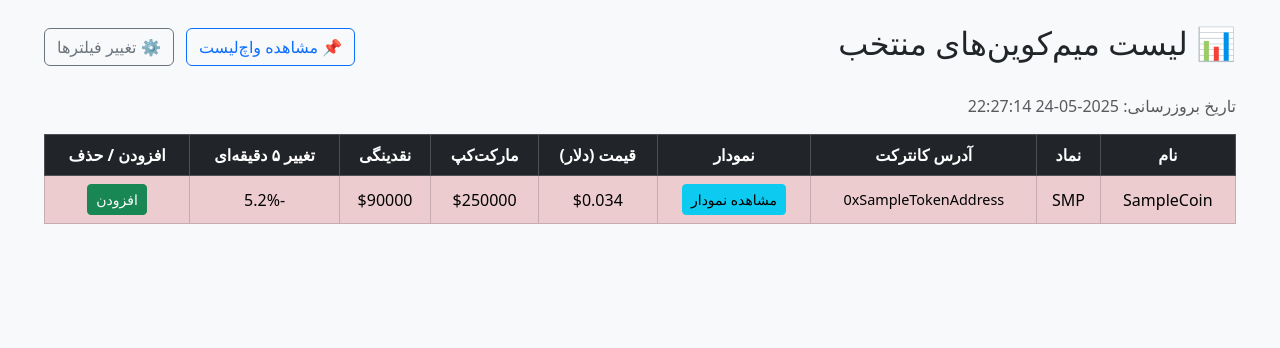
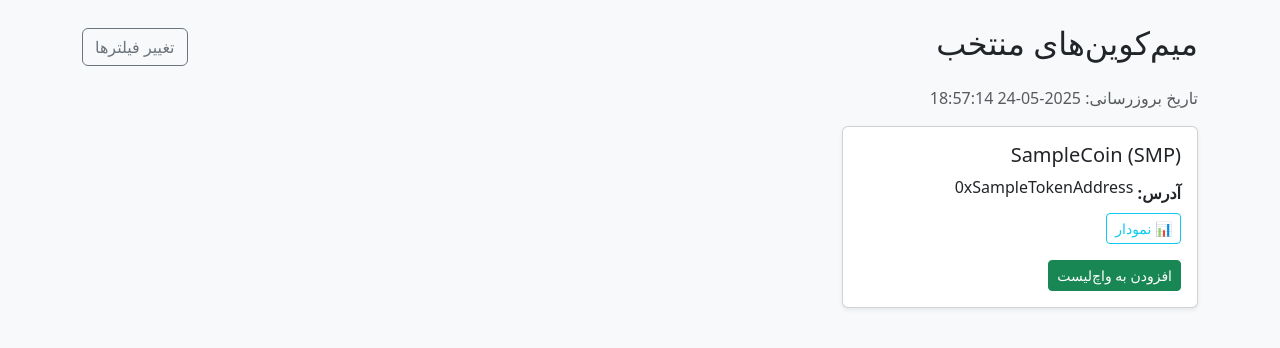
Before and after one commit to tmg1981/mim, a Flask app: page / in a window 1280 px wide. Shown: the top 348 px of the page. Run offline with Flask 3, Linux system fonts and the light colour scheme.

Commit message:
14030303-1048

```diff
--- a/app.py
+++ b/app.py
@@ -1,15 +1,14 @@
+from flask import Flask, render_template, request, redirect, url_for
+import json
 import os
-import json
-from flask import Flask, render_template, request, redirect, url_for
-from datetime import datetime, timedelta
-import pytz
+import datetime
 import telegram
 
 app = Flask(__name__)
 
-# مقادیر از متغیر محیطی گرفته می‌شوند
-TELEGRAM_TOKEN = os.environ.get("TELEGRAM_TOKEN")
-TELEGRAM_CHAT_ID = os.environ.get("TELEGRAM_CHAT_ID")
+TELEGRAM_TOKEN = os.environ.get('TELEGRAM_TOKEN', '')
+CHAT_ID = os.environ.get('CHAT_ID', '')
+
 bot = telegram.Bot(token=TELEGRAM_TOKEN)
 
 TOKENS_FILE = 'tokens.json'
@@ -17,124 +16,94 @@ WATCHLIST_FILE = 'watchlist.json'
 FILTERS_FILE = 'filters.json'
 
 
-def load_tokens():
-    if os.path.exists(TOKENS_FILE):
-        with open(TOKENS_FILE, 'r') as f:
-            return json.load(f)
-    return []
+def load_json(file_path):
+    if not os.path.exists(file_path):
+        return [] if file_path.endswith('.json') else {}
+    with open(file_path, 'r') as f:
+        return json.load(f)
 
-
-def load_watchlist():
-    if os.path.exists(WATCHLIST_FILE):
-        with open(WATCHLIST_FILE, 'r') as f:
-            return json.load(f)
-    return []
-
-
-def save_watchlist(watchlist):
-    with open(WATCHLIST_FILE, 'w') as f:
-        json.dump(watchlist, f, indent=4)
+def save_json(file_path, data):
+    with open(file_path, 'w') as f:
+        json.dump(data, f, indent=2)
 
 
 def try_parse_number(value):
     try:
         return float(value)
-    except:
-        return None
+    except (ValueError, TypeError):
+        return 0.0
 
 
-def get_current_time_tehran():
-    tehran = pytz.timezone('Asia/Tehran')
-    now = datetime.now(tehran)
-    return now.strftime("%Y-%m-%d %H:%M:%S")
+def send_telegram_message(message):
+    if TELEGRAM_TOKEN and CHAT_ID:
+        try:
+            bot.send_message(chat_id=CHAT_ID, text=message, parse_mode=telegram.constants.ParseMode.HTML)
+        except Exception as e:
+            print(f"Telegram Error: {e}")
 
 
 def send_watchlist_to_telegram(watchlist):
-    if not TELEGRAM_TOKEN or not TELEGRAM_CHAT_ID:
-        return
-
-    if not watchlist:
-        message = "📋 واچ‌لیست امروز خالی است."
-    else:
-        message = "📋 واچ‌لیست امروز:\n"
-        for token in watchlist:
-            name = token.get('token_name', '')
-            symbol = token.get('token_symbol', '')
-            price = token.get('price_usd', 0)
-            buy_price = token.get('buy_price', price)
-            percent_change = ((price - buy_price) / buy_price) * 100 if buy_price else 0
-
-            emoji = "🟢" if percent_change > 0 else "🔴" if percent_change < 0 else "⚪️"
-            message += f"{emoji} {name} ({symbol}): {price:.4f} USD ({percent_change:+.2f}%)\n"
-
-    bot.send_message(chat_id=TELEGRAM_CHAT_ID, text=message, parse_mode=telegram.constants.ParseMode.HTML)
-
-    # پین کردن پیام
-    updates = bot.get_updates()
-    if updates:
-        last_message = updates[-1].message
+    message = "📋 واچ‌لیست امروز:\n"
+    for i, token in enumerate(watchlist, 1):
+        message += f"{i}. {token['token_name']} ({token['token_symbol']})\n"
+    if TELEGRAM_TOKEN and CHAT_ID:
         try:
-            bot.pin_chat_message(chat_id=TELEGRAM_CHAT_ID, message_id=last_message.message_id, disable_notification=True)
-        except:
-            pass
+            for msg in bot.get_chat(CHAT_ID).get_pinned_messages():
+                bot.unpin_chat_message(CHAT_ID, msg.message_id)
+            sent = bot.send_message(chat_id=CHAT_ID, text=message)
+            bot.pin_chat_message(chat_id=CHAT_ID, message_id=sent.message_id)
+        except Exception as e:
+            print(f"Pin Telegram Error: {e}")
 
 
 @app.route('/')
 def index():
-    tokens = load_tokens()
-    watchlist = load_watchlist()
-    now = get_current_time_tehran()
-    return render_template('index.html', tokens=tokens, watchlist=watchlist, now=now)
+    tokens = load_json(TOKENS_FILE)
+    watchlist_addresses = [t['address'] for t in load_json(WATCHLIST_FILE)]
+    now = datetime.datetime.now().strftime('%Y-%m-%d %H:%M:%S')
+    return render_template('index.html', tokens=tokens, watchlist=watchlist_addresses, now=now)
 
 
-@app.route('/add_to_watchlist/<address>', methods=['POST'])
+@app.route('/add_to_watchlist/<address>')
 def add_to_watchlist(address):
-    tokens = load_tokens()
-    watchlist = load_watchlist()
-
+    tokens = load_json(TOKENS_FILE)
+    watchlist = load_json(WATCHLIST_FILE)
     token = next((t for t in tokens if t['address'] == address), None)
-    if token and token not in watchlist:
-        token['buy_price'] = token['price_usd']
+    if token and address not in [t['address'] for t in watchlist]:
         watchlist.append(token)
-        save_watchlist(watchlist)
+        save_json(WATCHLIST_FILE, watchlist)
+        send_telegram_message(f"➕ توکن {token['token_name']} به واچ‌لیست افزوده شد.")
         send_watchlist_to_telegram(watchlist)
-
     return redirect(url_for('index'))
 
 
-@app.route('/remove_from_watchlist/<address>', methods=['POST'])
+@app.route('/remove_from_watchlist/<address>')
 def remove_from_watchlist(address):
-    watchlist = load_watchlist()
-    watchlist = [t for t in watchlist if t['address'] != address]
-    save_watchlist(watchlist)
-    send_watchlist_to_telegram(watchlist)
+    watchlist = load_json(WATCHLIST_FILE)
+    new_watchlist = [t for t in watchlist if t['address'] != address]
+    save_json(WATCHLIST_FILE, new_watchlist)
+    send_telegram_message(f"❌ توکن با آدرس {address} از واچ‌لیست حذف شد.")
+    send_watchlist_to_telegram(new_watchlist)
+    return redirect(url_for('index'))
 
-    return redirect(url_for('index'))
+
+@app.route('/watchlist')
+def watchlist():
+    tokens = load_json(WATCHLIST_FILE)
+    now = datetime.datetime.now().strftime('%Y-%m-%d %H:%M:%S')
+    return render_template('watchlist.html', tokens=tokens, watchlist=[t['address'] for t in tokens], now=now)
 
 
 @app.route('/filters', methods=['GET', 'POST'])
 def filters():
     if request.method == 'POST':
         new_filters = request.form.to_dict()
-        parsed_filters = {k: try_parse_number(v) for k, v in new_filters.items()}
-        with open(FILTERS_FILE, 'w') as f:
-            json.dump(parsed_filters, f, indent=4)
+        save_json(FILTERS_FILE, new_filters)
         return redirect(url_for('index'))
-
-    filters = {}
-    if os.path.exists(FILTERS_FILE):
-        with open(FILTERS_FILE, 'r') as f:
-            filters = json.load(f)
-
-    return render_template('filters.html', filters=filters)
-
-
-@app.route('/watchlist')
-def view_watchlist():
-    watchlist = load_watchlist()
-    return render_template('watchlist.html', watchlist=watchlist)
+    filters_data = load_json(FILTERS_FILE)
+    return render_template('filters.html', filters=filters_data)
 
 
 if __name__ == '__main__':
-    port = int(os.environ.get("PORT", 10000))
-    app.run(host='0.0.0.0', port=port)
+    port = int(os.environ.get('PORT', 10000))
+    app.run(debug=True, host='0.0.0.0', port=port)
--- a/templates/index.html
+++ b/templates/index.html
@@ -1,73 +1,42 @@
 <!DOCTYPE html>
-<html lang="fa">
+<html lang="fa" dir="rtl">
 <head>
     <meta charset="UTF-8">
-    <title>میم‌کوین‌های منتخب</title>
-    <link href="https://cdn.jsdelivr.net/npm/bootstrap@5.3.3/dist/css/bootstrap.rtl.min.css" rel="stylesheet">
-    <style>
-        body {
-            direction: rtl;
-            background-color: #f8f9fa;
-        }
-        .container {
-            max-width: 95%;
-        }
-    </style>
+    <title>میم‌کوین‌شناس</title>
+    <link href="https://cdn.jsdelivr.net/npm/bootstrap@5.3.0/dist/css/bootstrap.rtl.min.css" rel="stylesheet">
 </head>
-<body>
-    <div class="container py-4">
-        <div class="d-flex justify-content-between align-items-center mb-4">
-            <h2>📊 لیست میم‌کوین‌های منتخب</h2>
-            <div>
-                <a href="/watchlist" class="btn btn-outline-primary me-2">📌 مشاهده واچ‌لیست</a>
-                <a href="/change_filters" class="btn btn-outline-secondary">⚙️ تغییر فیلترها</a>
+<body class="bg-light">
+    <div class="container mt-4">
+        <div class="d-flex justify-content-between align-items-center mb-3">
+            <h2>میم‌کوین‌های منتخب</h2>
+            <a href="/filters" class="btn btn-outline-secondary">تغییر فیلترها</a>
+        </div>
+        <p class="text-muted">تاریخ بروزرسانی: {{ now }}</p>
+
+        {% if tokens %}
+            <div class="row">
+                {% for token in tokens %}
+                    <div class="col-md-6 col-lg-4 mb-3">
+                        <div class="card shadow-sm h-100">
+                            <div class="card-body">
+                                <h5 class="card-title">{{ token.token_name }} ({{ token.token_symbol }})</h5>
+                                <p class="card-text">
+                                    <strong>آدرس:</strong> <span class="text-truncate d-inline-block" style="max-width: 100%">{{ token.address }}</span><br>
+                                    <a href="https://dexscreener.com/search?q={{ token.address }}" target="_blank" class="btn btn-sm btn-outline-info mt-2">📊 نمودار</a>
+                                </p>
+                                {% if token.address in watchlist %}
+                                    <a href="/remove_from_watchlist/{{ token.address }}" class="btn btn-danger btn-sm">حذف از واچ‌لیست</a>
+                                {% else %}
+                                    <a href="/add_to_watchlist/{{ token.address }}" class="btn btn-success btn-sm">افزودن به واچ‌لیست</a>
+                                {% endif %}
+                            </div>
+                        </div>
+                    </div>
+                {% endfor %}
             </div>
-        </div>
-
-       <p class="text-muted">تاریخ بروزرسانی: {{ now }}</p>
-
-        <table class="table table-bordered table-hover table-striped text-center align-middle">
-            <thead class="table-dark">
-                <tr>
-                    <th>نام</th>
-                    <th>نماد</th>
-                    <th>آدرس کانترکت</th>
-                    <th>نمودار</th>
-                    <th>قیمت (دلار)</th>
-                    <th>مارکت‌کپ</th>
-                    <th>نقدینگی</th>
-                    <th>تغییر ۵ دقیقه‌ای</th>
-                    <th>افزودن / حذف</th>
-                </tr>
-            </thead>
-            <tbody>
-                {% for token in tokens %}
-                <tr class="{% if token.price_change_5m >= 0 %}table-success{% else %}table-danger{% endif %}">
-                    <td>{{ token.token_name }}</td>
-                    <td>{{ token.token_symbol }}</td>
-                    <td style="font-size: 0.9rem">{{ token.address }}</td>
-                    <td><a href="{{ token.chart_url }}" target="_blank" class="btn btn-sm btn-info">مشاهده نمودار</a></td>
-                    <td>${{ token.price_usd }}</td>
-                    <td>${{ token.market_cap }}</td>
-                    <td>${{ token.liquidity }}</td>
-                    <td>{{ token.price_change_5m }}%</td>
-                    <td>
-                        {% if token.in_watchlist %}
-                        <form method="POST" action="/remove_from_watchlist">
-                            <input type="hidden" name="address" value="{{ token.address }}">
-                            <button type="submit" class="btn btn-danger btn-sm">حذف</button>
-                        </form>
-                        {% else %}
-                        <form method="POST" action="/add_to_watchlist">
-                            <input type="hidden" name="address" value="{{ token.address }}">
-                            <button type="submit" class="btn btn-success btn-sm">افزودن</button>
-                        </form>
-                        {% endif %}
-                    </td>
-                </tr>
-                {% endfor %}
-            </tbody>
-        </table>
+        {% else %}
+            <div class="alert alert-warning">توکنی برای نمایش وجود ندارد.</div>
+        {% endif %}
     </div>
 </body>
 </html>
```
Also changed, not shown: templates/filters.html (+11 -12 lines).
